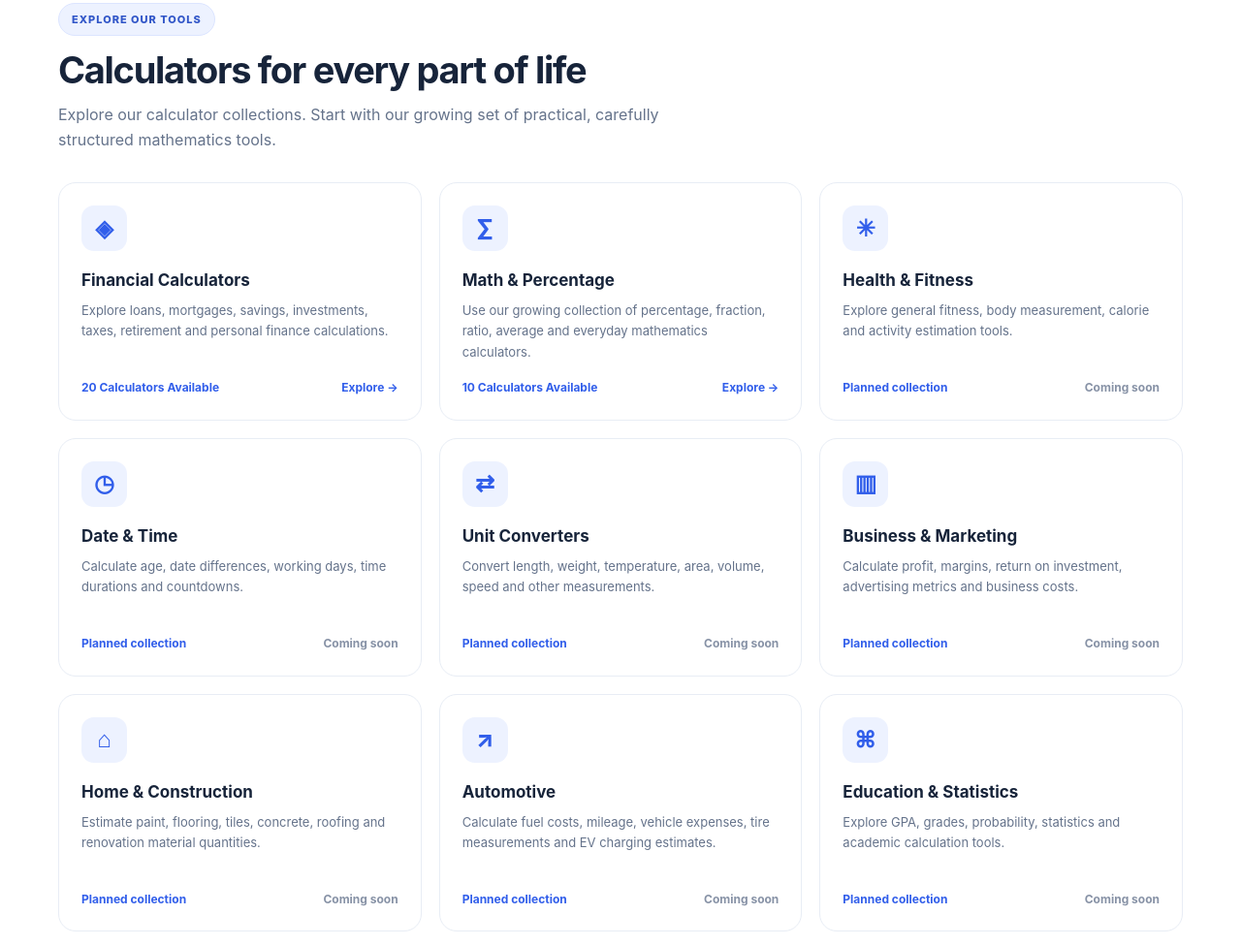
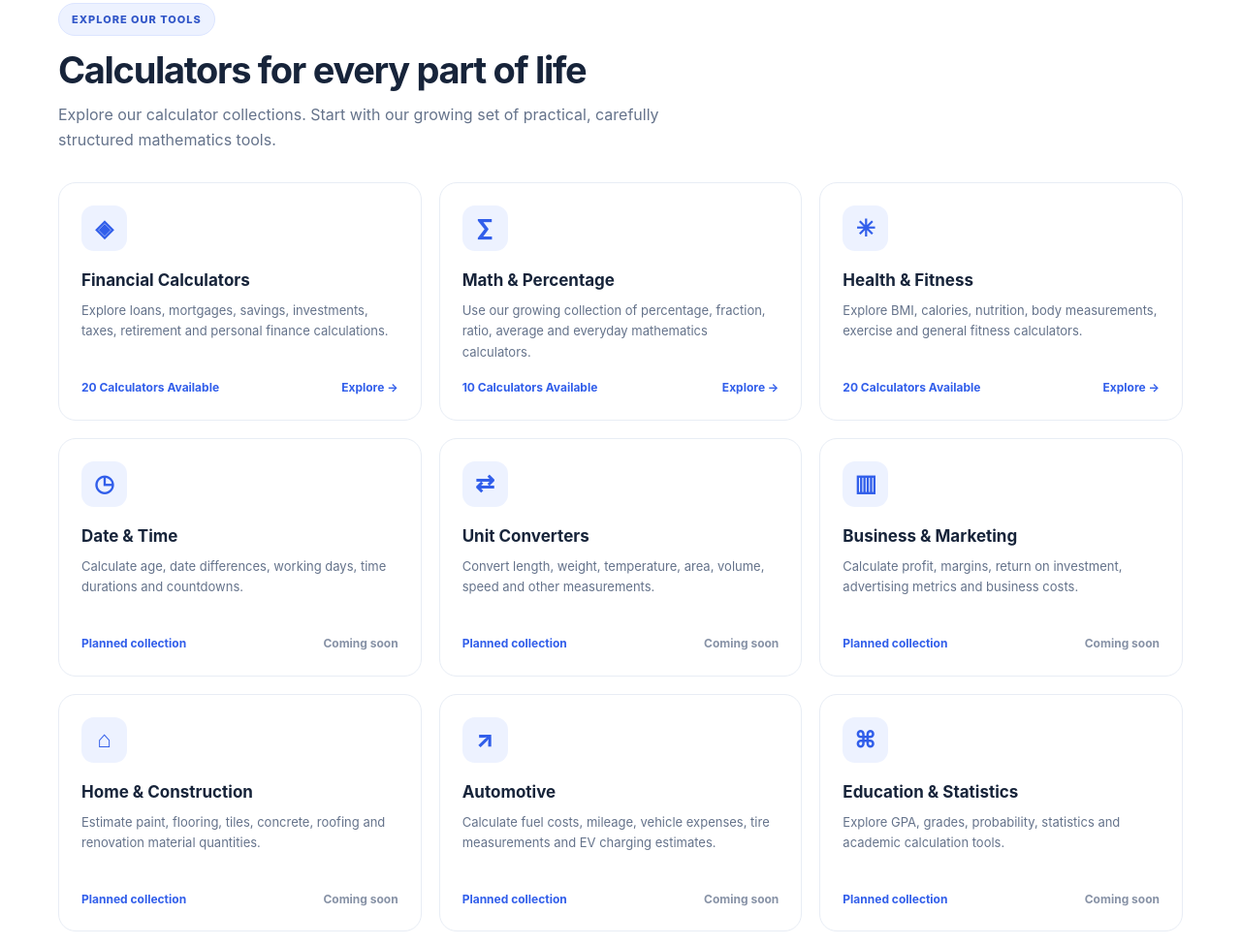
Before and after one commit to abdullahweb101/calcnest, a plain HTML site: page index.html in a window 1280 px wide. Shown: the part 723-1699 px from the top of the page at 97% size. Drawn offline with Linux system fonts and the light colour scheme.

Commit message:
Update index.html

```diff
--- a/index.html
+++ b/index.html
@@ -405,12 +405,18 @@
           </div>
         </a>
 
-        <article class="category-card" data-search="health fitness bmi calorie body weight activity">
-          <div class="category-icon">✳</div>
-          <h3>Health & Fitness</h3>
-          <p>Explore general fitness, body measurement, calorie and activity estimation tools.</p>
-          <div class="card-bottom"><span>Planned collection</span><span class="coming">Coming soon</span></div>
-        </article>
+        <!-- HEALTH & FITNESS CATEGORY: OPENS A SEPARATE PAGE -->
+<a class="category-card"
+   href="/calculators/health-calculators.html"
+   data-search="health fitness bmi bmr tdee calorie body weight body fat protein nutrition exercise running pregnancy sleep">
+  <div class="category-icon">✳</div>
+  <h3>Health & Fitness</h3>
+  <p>Explore BMI, calories, nutrition, body measurements, exercise and general fitness calculators.</p>
+  <div class="card-bottom">
+    <span>20 Calculators Available</span>
+    <span>Explore →</span>
+  </div>
+</a>
 
         <article class="category-card" data-search="date time age calendar days duration">
           <div class="category-icon">◷</div>
```
